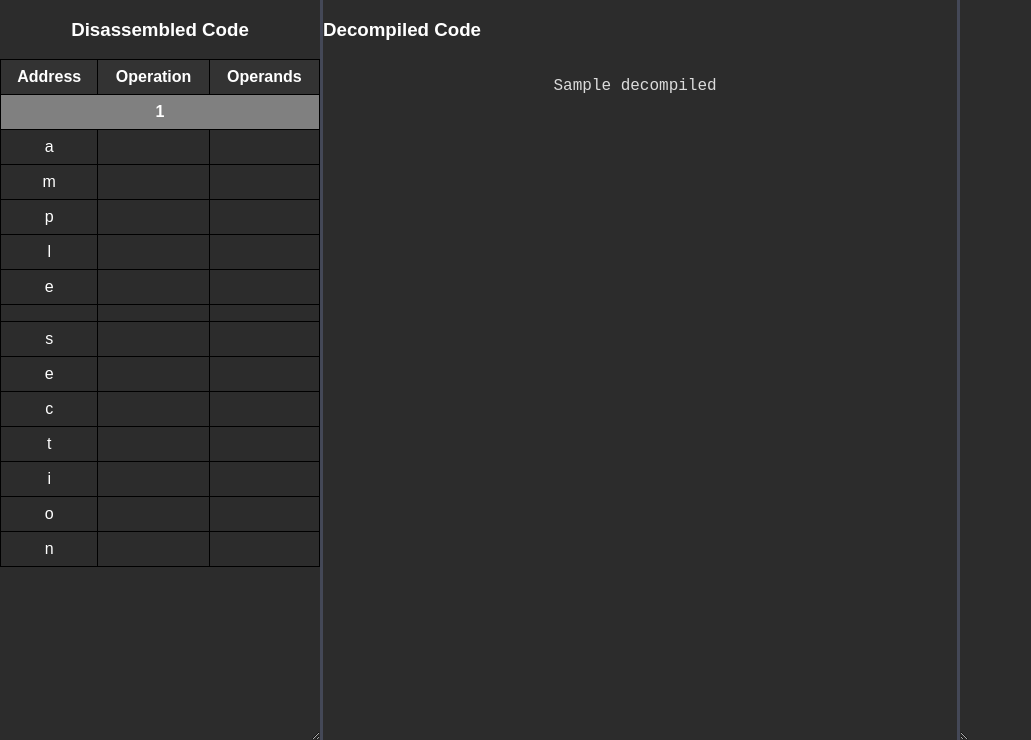
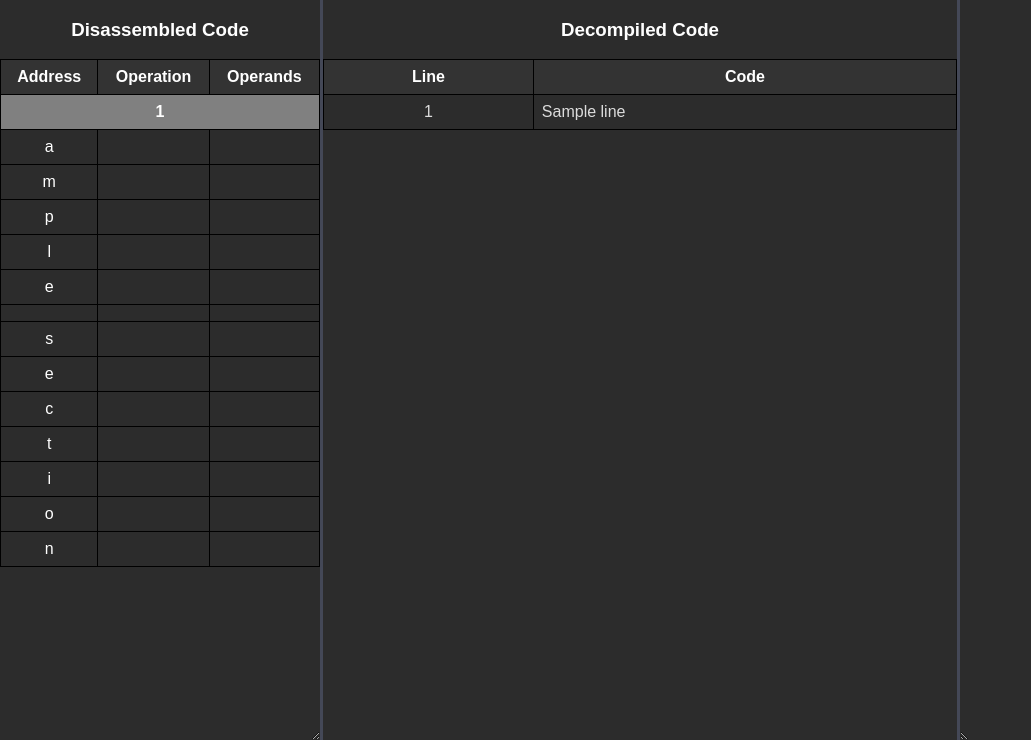
Before and after one commit to aconsonni19/Binoculars, a Flask app: template flaskr/templates/code_analysis.html in a window 1280 px wide. Shown: the part 75-815 px from the top of the page, without its empty margins (0-1031 px from the left). Run offline with Flask 3, Linux system fonts and the light colour scheme; the template is opened without the code that fills it: most values are stand-ins (such as "Sample title", 1, 10 or a date in 2020).

Commit message:
MOD: Fixed decompiled code template

```diff
--- a/flaskr/static/style.css
+++ b/flaskr/static/style.css
@@ -86,7 +86,7 @@ body {
 }
 .center {
     flex-grow: 1;
-    text-align: left;
+    text-align: center;
     overflow: auto;
 }
 
@@ -96,6 +96,36 @@ body {
     border-radius: 5px;
     overflow: auto;
     white-space: pre-wrap;
+    text-align: left;
+}
+/* Stile per le righe del codice decompilato */
+.code-line {
+    /*font-family: "Courier New", monospace; /* Font monospaziato per mantenere l'indentazione */
+    white-space: pre; /* Rispetta spazi e tabulazioni */
+    text-align: left; /* Allinea il testo a sinistra */
+    padding-left: 10px; /* Aggiunge un piccolo margine a sinistra */
+}
+
+/* Stile per la tabella del codice decompilato */
+.center table {
+    width: 100%;
+    border-collapse: collapse;
+    margin: 0 auto;
+}
+
+.center th, .center td {
+    padding: 8px;
+    border: 1px solid black;
+    color: #dcdcdc;
+    /*font-family: "Courier New", monospace; /* Font simile a quello del codice */
+}
+
+.center th {
+    background-color: #333333;
+    color: #ffffff;
+    position: sticky;
+    top: 0;
+    z-index: 2;
 }
 
 .line-number {
--- a/flaskr/templates/code_analysis.html
+++ b/flaskr/templates/code_analysis.html
@@ -44,13 +44,28 @@
                 </table>
             </div>
             <div class="resizer" id = "resizer-left"></div>
-            <div class="center">
+            <!--<div class="center">
                 <h3>Decompiled Code</h3>
                 <pre class="">
                     <code class="code-block">
                         {{ decompiled | safe }}
                     </code>
                 </pre>
+            </div>-->
+            <div class="center">
+                <h3>Decompiled Code</h3>
+                <table>
+                    <tr>
+                        <th>Line</th>
+                        <th>Code</th>
+                    </tr>
+                    {% for line in decompiled.splitlines() %}
+                    <tr>
+                        <td>{{ loop.index }}</td>
+                        <td class="code-line">{{ line }}</td>
+                    </tr>
+                    {% endfor %}
+                </table>
             </div>
             <div class="resizer" id = "resizer-right"></div>
             <div class="right">
```
